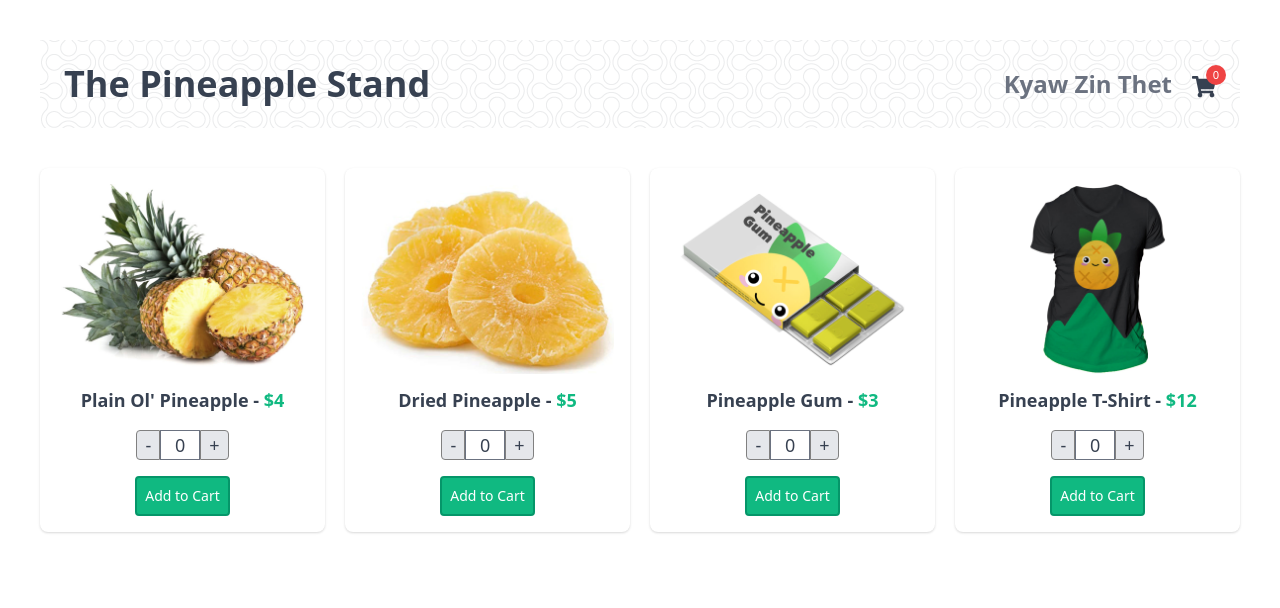
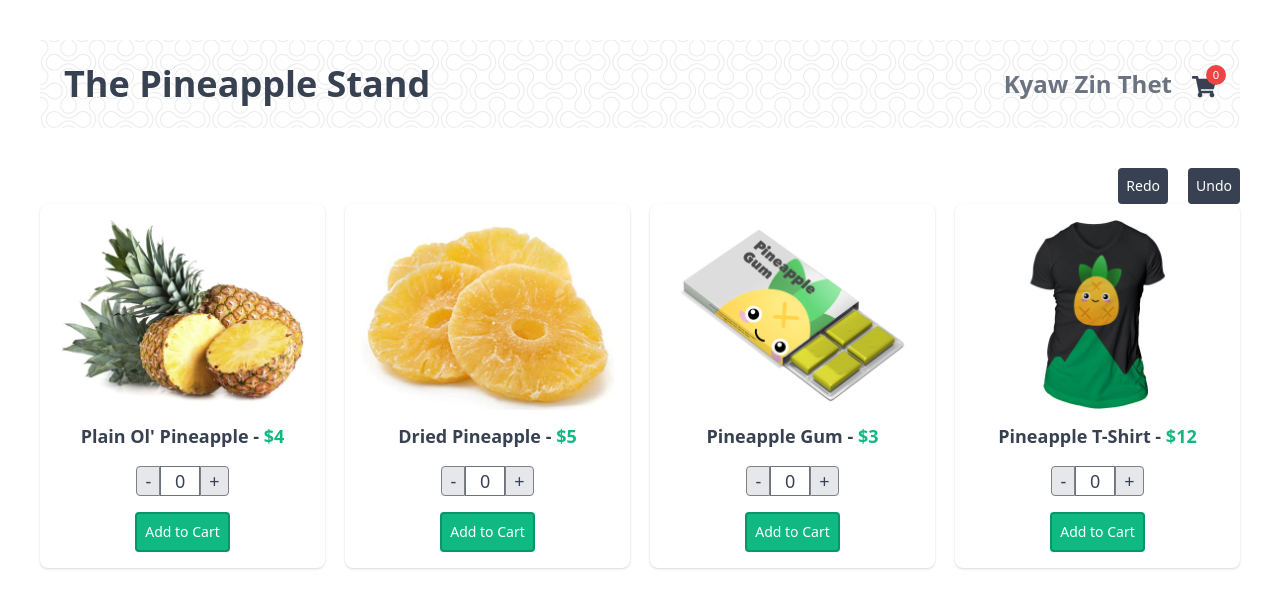
Before and after one commit to kyawzinthetgithub/pinia_exercise, a Vue app: page / in a window 1280 px wide. Shown: the top 608 px of the page. Built offline with nearby package versions, Linux system fonts and the light colour scheme.

Commit message:
redo and undo in cart

```diff
--- a/src/App.vue
+++ b/src/App.vue
@@ -6,13 +6,57 @@
 // const { products } = storeToRefs(useProductStore());
 const ProductStore = useProductStore();
 import { UseCartStore } from "./stores/CartStore";
+import { ref, reactive } from "vue";
 const cartStore = UseCartStore();
+const history = reactive([]);
+const doingHistory = ref(false);
+const future = reactive([]);
+
+history.push(JSON.stringify(cartStore.$state));
+const redo = () => {
+  const lastState = future.pop();
+  if (!lastState) return;
+  doingHistory.value = true;
+  history.push(lastState);
+  cartStore.$state = JSON.parse(lastState);
+  doingHistory.value = false;
+};
+function undo() {
+  if (history.length === 1) return;
+  doingHistory.value = true;
+  future.push(history.pop());
+  cartStore.$state = JSON.parse(history.at(-1));
+  doingHistory.value = false;
+}
+
+cartStore.$subscribe((mutation, state) => {
+  if (!doingHistory.value) {
+    history.push(JSON.stringify(state));
+    future.splice(0, future.length);
+  }
+});
+
+cartStore.$onAction(({ name, store, args, after, onError }) => {
+  if (name === "addItems") {
+    after(() => {
+      console.log(args[0]);
+    });
+    onError((error) => {
+      console.log("Hello error: ", error.message);
+    });
+  }
+});
+
 ProductStore.pushProducts();
 </script>
 
 <template>
   <div class="container">
     <TheHeader />
+    <div class="mg-5 flex justify-end gap-x-5">
+      <AppButton @click="redo">Redo</AppButton>
+      <AppButton @click="undo()">Undo</AppButton>
+    </div>
     <ul class="sm:flex flex-wrap lg:flex-nowrap gap-5">
       <ProductCard
         v-for="product in ProductStore.products"
```
